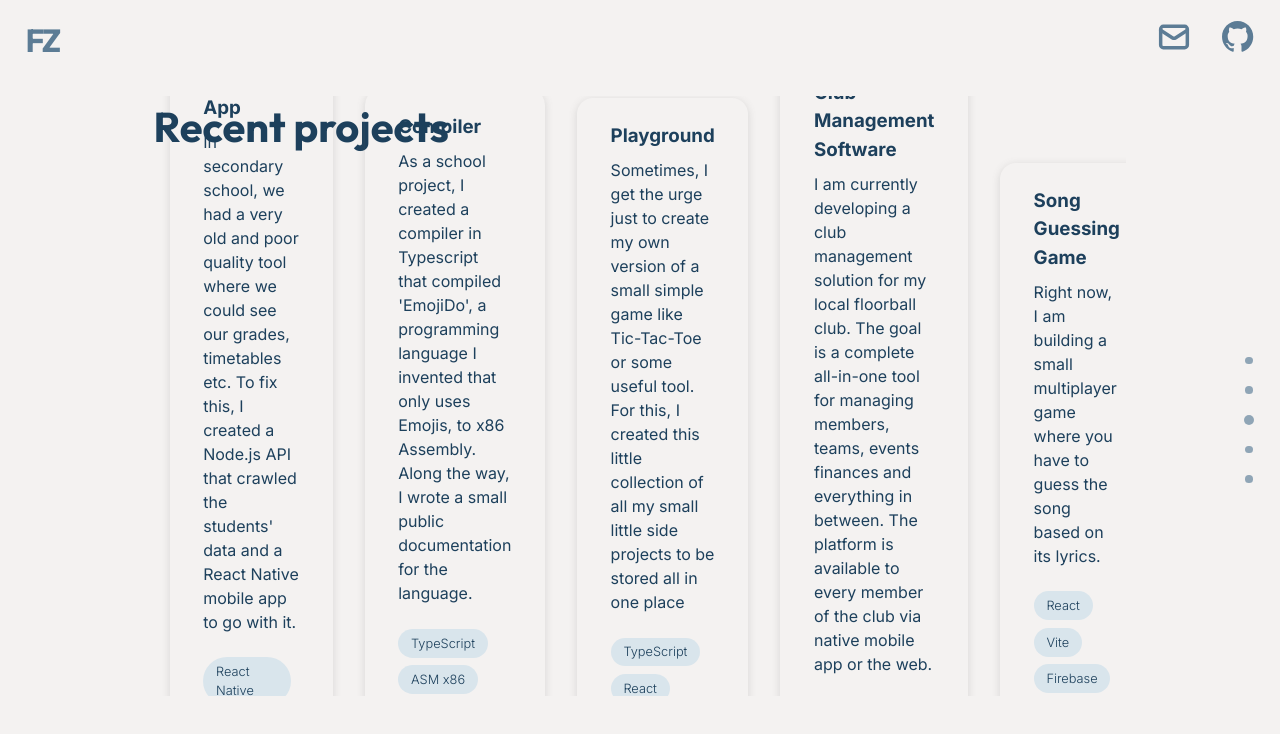
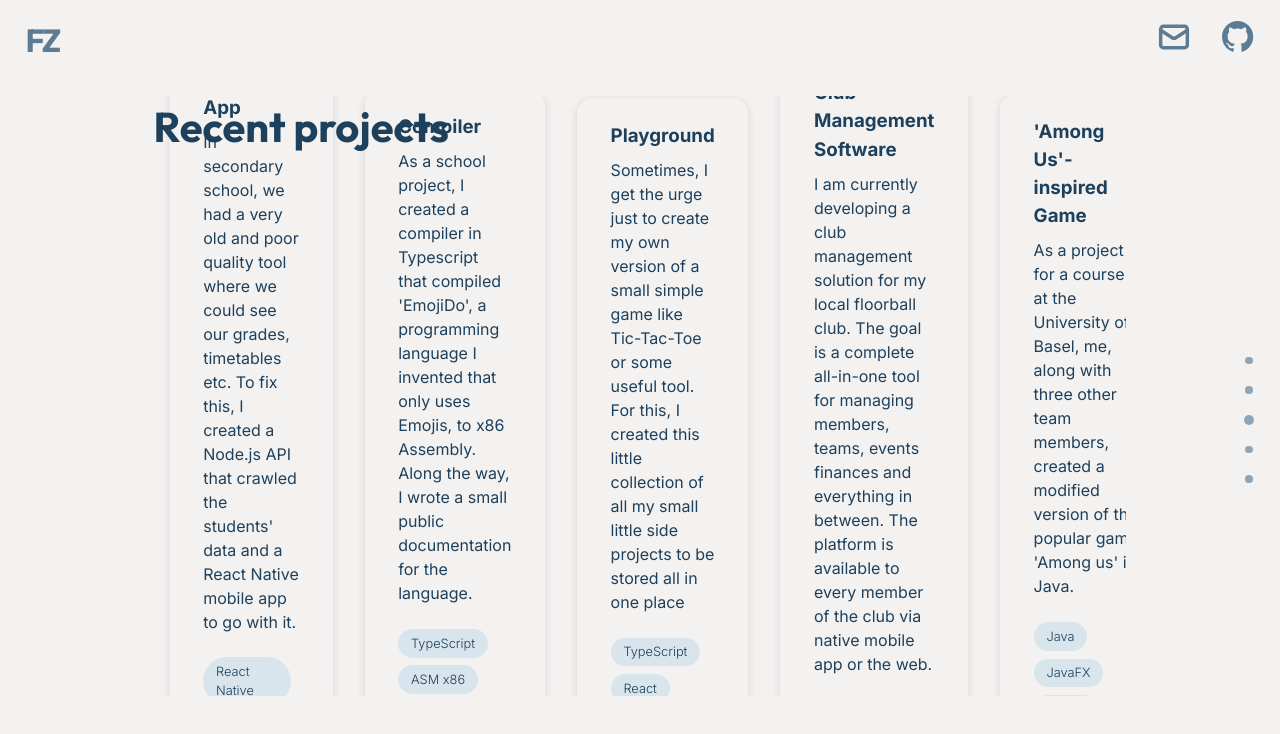
Before and after one commit to flavianz/flavianz, a React (Vite) app: page / in a window 1280 px wide. Both pictures are taken after a click on the element "Projects". Shown: the top 734 px of the page. Built offline with nearby package versions, Linux system fonts and the light colour scheme.

Commit message:
update content

```diff
--- a/src/pages/Projects/Projects.tsx
+++ b/src/pages/Projects/Projects.tsx
@@ -50,13 +50,6 @@ export default function Projects({
                     stack={["Flutter", "Dart", "Firebase", "TypeScript"]}
                 />
                 <Item
-                    title={"Song Guessing Game"}
-                    description={
-                        "Right now, I am building a small multiplayer game where you have to guess the song based on its lyrics. "
-                    }
-                    href={"https://www.github.com/flavianz/songy"}
-                    stack={["React", "Vite", "Firebase", "Node.js"]}
-                /> <Item
                     title={"'Among Us'-inspired Game"}
                     description={
                         "As a project for a course at the University of Basel, me, along with three other team members, created a modified version of the popular game 'Among us' in Java. "
```
Lines whose indentation alone changed are shown as unchanged.
